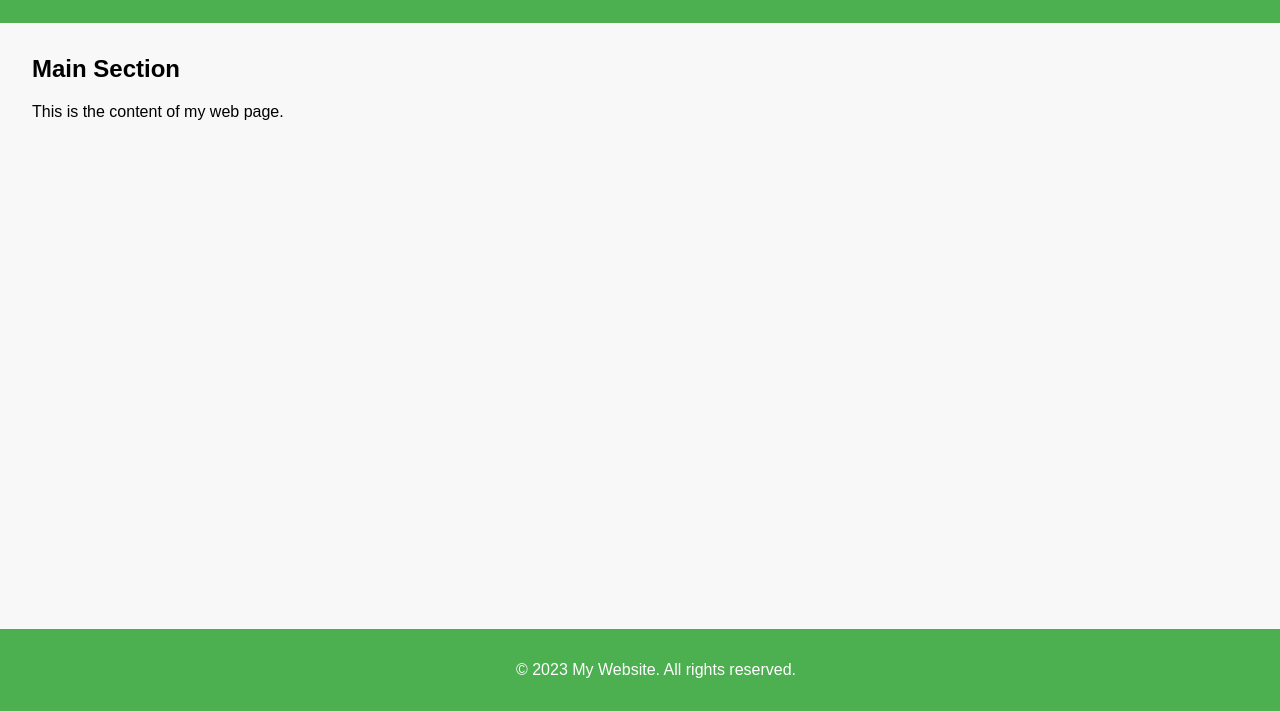
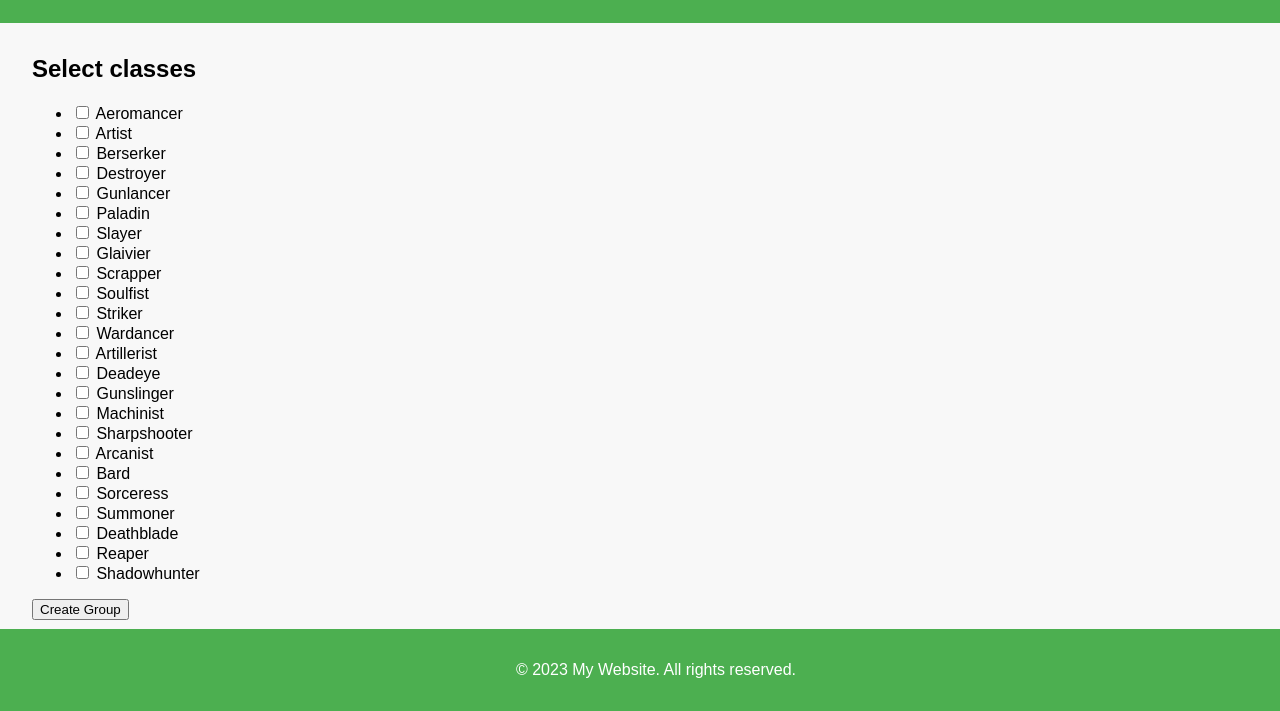
Before and after one commit to DIDIx13/Party-Synergies-Calculator, a plain HTML site: page index.html in a window 1280 px wide. Shown: the part 89-800 px from the top of the page. Drawn offline with Linux system fonts and the light colour scheme.

Commit message:
Ajout des classes

```diff
--- a/index.html
+++ b/index.html
@@ -1,19 +1,145 @@
 <!DOCTYPE html>
 <html lang="en">
+
 <head>
     <meta charset="UTF-8">
     <meta name="viewport" content="width=device-width, initial-scale=1.0">
     <link rel="stylesheet" href="styles.css">
-    <title>My Website</title>
+    <title>Party Synergies Calculator</title>
 </head>
+
 <body>
     <header>
-        <h1>Welcome to My Website</h1>
+        <h1>Party Synergies Calculator</h1>
     </header>
     <main>
         <section>
-            <h2>Main Section</h2>
-            <p>This is the content of my web page.</p>
+            <h2>Select classes</h2>
+            <form id="classForm">
+                <ul>
+                    <li>
+                        <label>
+                            <input type="checkbox" class="classCheckbox" value="Aeromancer"> Aeromancer
+                        </label>
+                    </li>
+                    <li>
+                        <label>
+                            <input type="checkbox" class="classCheckbox" value="Artist"> Artist
+                        </label>
+                    </li>
+                    <li>
+                        <label>
+                            <input type="checkbox" class="classCheckbox" value="Berserker"> Berserker
+                        </label>
+                    </li>
+                    <li>
+                        <label>
+                            <input type="checkbox" class="classCheckbox" value="Destroyer"> Destroyer
+                        </label>
+                    </li>
+                    <li>
+                        <label>
+                            <input type="checkbox" class="classCheckbox" value="Gunlancer"> Gunlancer
+                        </label>
+                    </li>
+                    <li>
+                        <label>
+                            <input type="checkbox" class="classCheckbox" value="Paladin"> Paladin
+                        </label>
+                    </li>
+                    <li>
+                        <label>
+                            <input type="checkbox" class="classCheckbox" value="Slayer"> Slayer
+                        </label>
+                    </li>
+                    <li>
+                        <label>
+                            <input type="checkbox" class="classCheckbox" value="Glaivier"> Glaivier
+                        </label>
+                    </li>
+                    <li>
+                        <label>
+                            <input type="checkbox" class="classCheckbox" value="Scrapper"> Scrapper
+                        </label>
+                    </li>
+                    <li>
+                        <label>
+                            <input type="checkbox" class="classCheckbox" value="Soulfist"> Soulfist
+                        </label>
+                    </li>
+                    <li>
+                        <label>
+                            <input type="checkbox" class="classCheckbox" value="Striker"> Striker
+                        </label>
+                    </li>
+                    <li>
+                        <label>
+                            <input type="checkbox" class="classCheckbox" value="Wardancer"> Wardancer
+                        </label>
+                    </li>
+                    <li>
+                        <label>
+                            <input type="checkbox" class="classCheckbox" value="Artillerist"> Artillerist
+                        </label>
+                    </li>
+                    <li>
+                        <label>
+                            <input type="checkbox" class="classCheckbox" value="Deadeye"> Deadeye
+                        </label>
+                    </li>
+                    <li>
+                        <label>
+                            <input type="checkbox" class="classCheckbox" value="Gunslinger"> Gunslinger
+                        </label>
+                    </li>
+                    <li>
+                        <label>
+                            <input type="checkbox" class="classCheckbox" value="Machinist"> Machinist
+                        </label>
+                    </li>
+                    <li>
+                        <label>
+                            <input type="checkbox" class="classCheckbox" value="Sharpshooter"> Sharpshooter
+                        </label>
+                    </li>
+                    <li>
+                        <label>
+                            <input type="checkbox" class="classCheckbox" value="Arcanist"> Arcanist
+                        </label>
+                    </li>
+                    <li>
+                        <label>
+                            <input type="checkbox" class="classCheckbox" value="Bard"> Bard
+                        </label>
+                    </li>
+                    <li>
+                        <label>
+                            <input type="checkbox" class="classCheckbox" value="Sorceress"> Sorceress
+                        </label>
+                    </li>
+                    <li>
+                        <label>
+                            <input type="checkbox" class="classCheckbox" value="Summoner"> Summoner
+                        </label>
+                    </li>
+                    <li>
+                        <label>
+                            <input type="checkbox" class="classCheckbox" value="Deathblade"> Deathblade
+                        </label>
+                    </li>
+                    <li>
+                        <label>
+                            <input type="checkbox" class="classCheckbox" value="Reaper"> Reaper
+                        </label>
+                    </li>
+                    <li>
+                        <label>
+                            <input type="checkbox" class="classCheckbox" value="Shadowhunter"> Shadowhunter
+                        </label>
+                    </li>
+                </ul>
+            </form>
+            <button id="createGroupButton">Create Group</button>
         </section>
     </main>
     <footer>
@@ -21,4 +147,5 @@
     </footer>
     <script src="script.js"></script>
 </body>
+
 </html>
```
